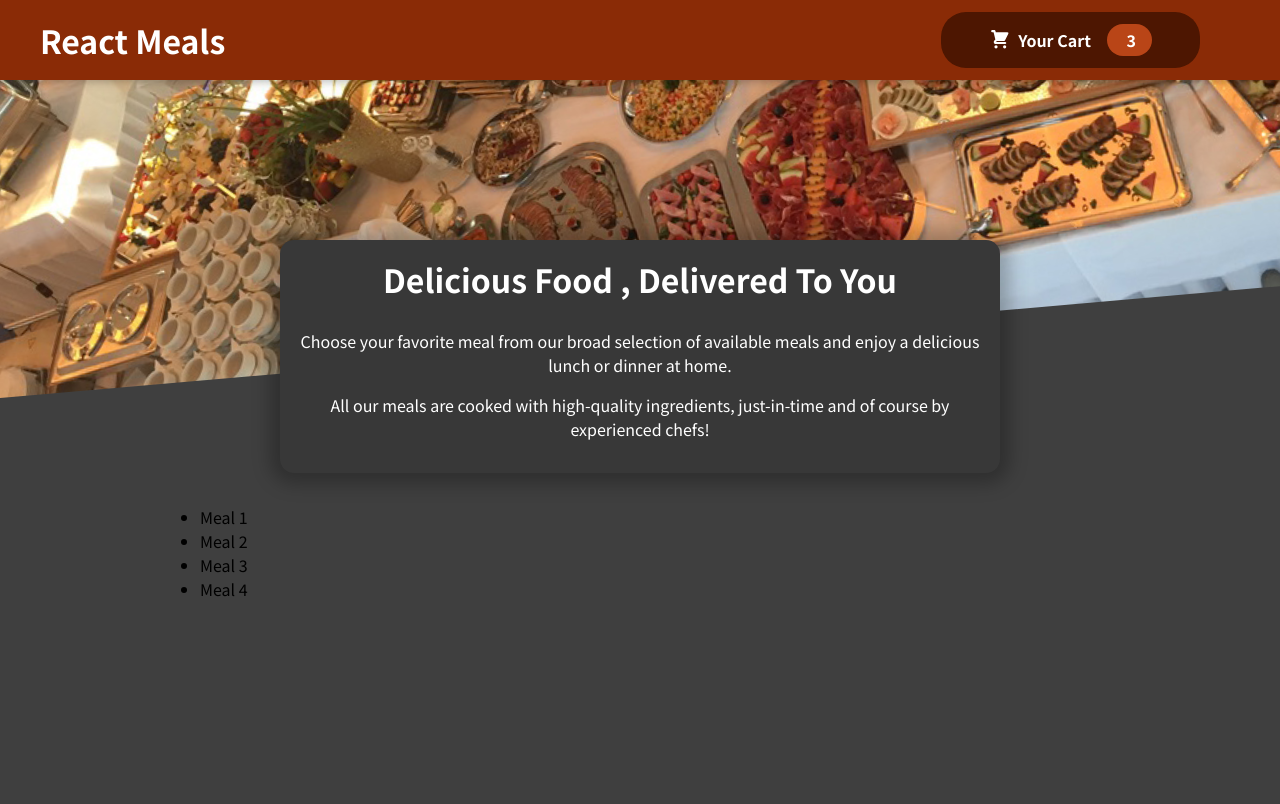
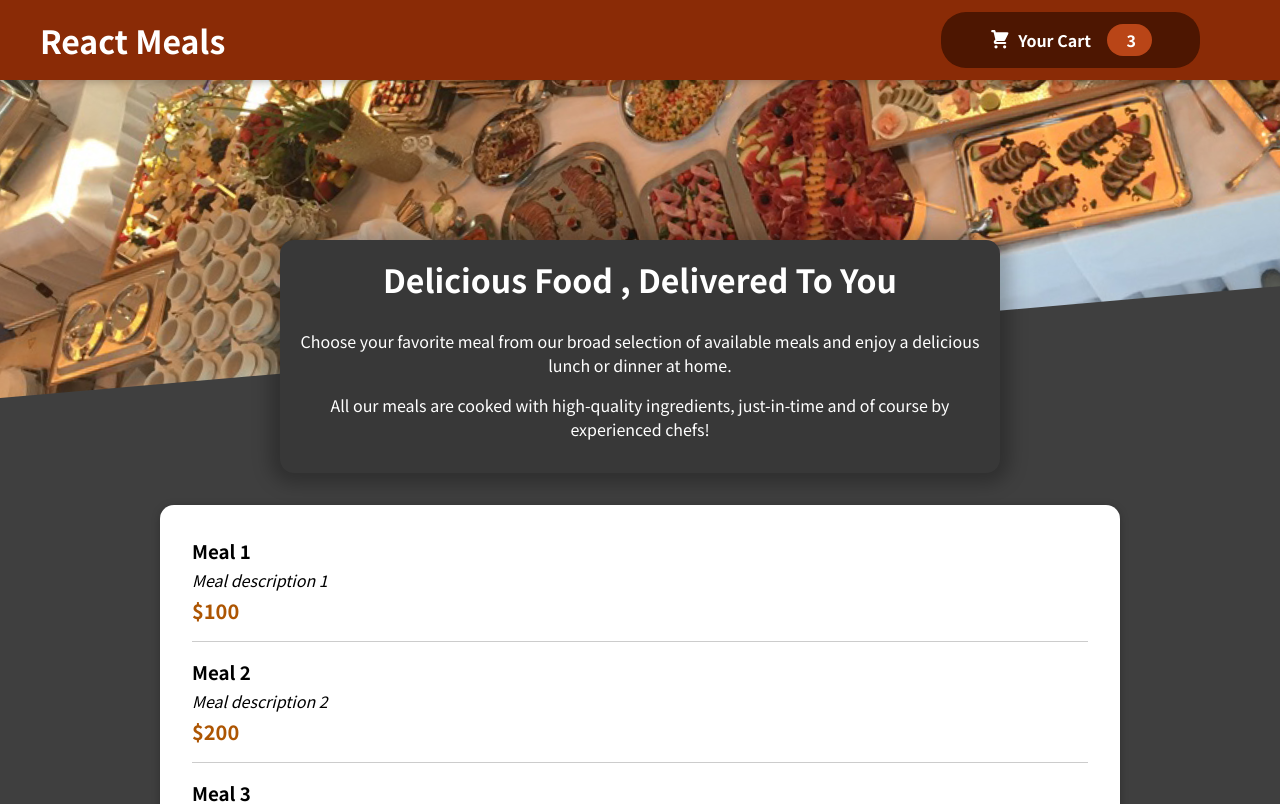
Before and after one commit to ZiadSheriif/Food-Shop, a React (Create React App) app: page / in a window 1280 px wide. Shown: the top 804 px of the page. Built offline with nearby package versions, Linux system fonts and the light colour scheme.

Commit message:
fix: fix bug in rounding price

```diff
--- a/src/Components/Meals/AvailableMeals/AvailableMeals.js
+++ b/src/Components/Meals/AvailableMeals/AvailableMeals.js
@@ -1,6 +1,7 @@
 import classes from './AvailableMeals.module.css'
+import MealItem from "../MealItem/MealItem";
+import Card from '../../Card/Card';
 
-const AvailableMeals = () => {
 const DUMMY_MEALS = [
     {
         id: '1',
@@ -26,14 +27,21 @@ const AvailableMeals = () => {
         description: 'Meal description 4',
         price: '400'
     },
-    ]
-    const mealList = DUMMY_MEALS.map((meal) => <li>{meal.name}</li>);
+];
+
+const AvailableMeals = () => {
+    const mealList = DUMMY_MEALS.map((meal) => (
+        <MealItem key={meal.id} name={meal.name} description={meal.description} price={meal.price}/>));
+    // console.dir(mealList);
+
 
     return (
-        <section>
-            <ul className={classes.meals}>
+        <section className={classes.meals}>
+            <Card>
+                <ul>
                     {mealList}
                 </ul>
+            </Card>
         </section>
     );
 };
```
Lines whose indentation alone changed are shown as unchanged.
